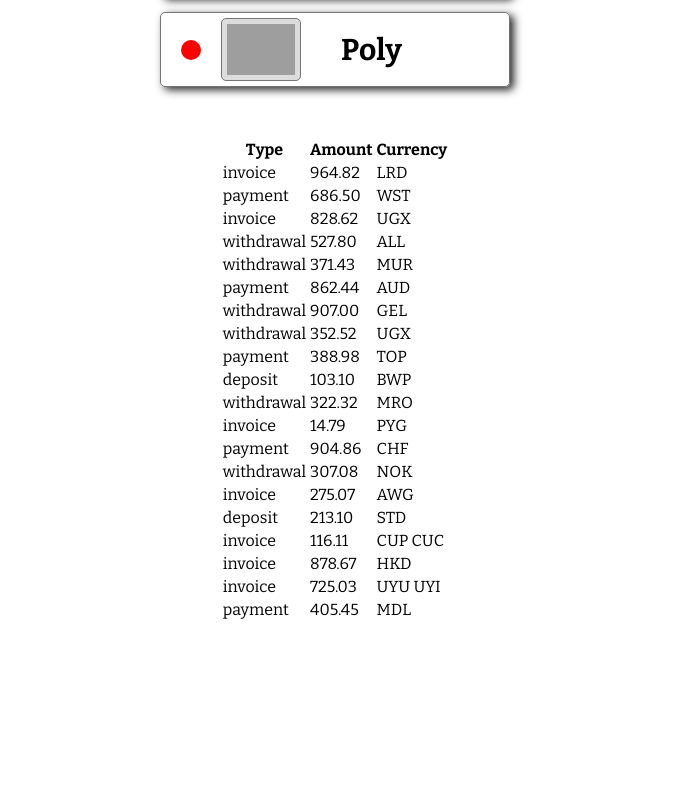
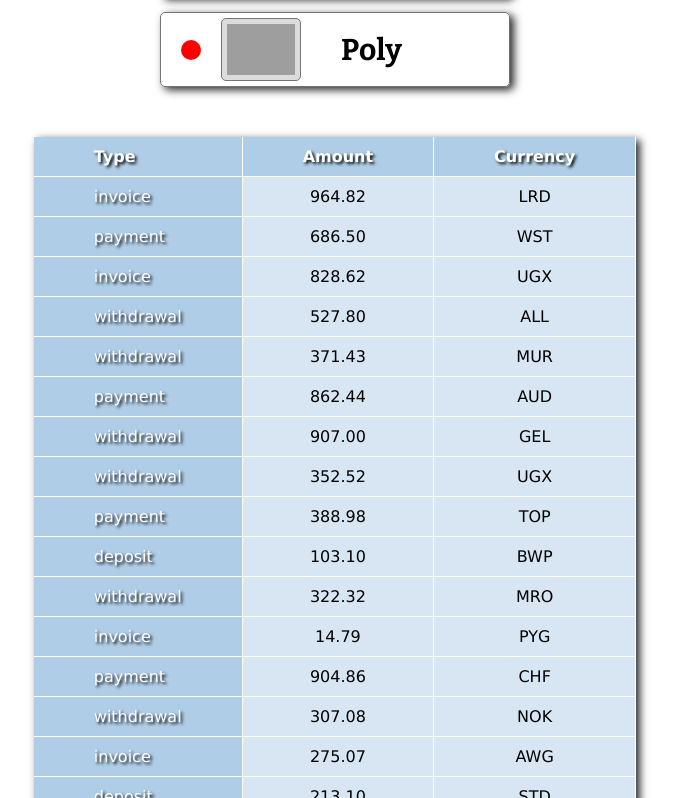
Before and after one commit to andysmokk/goit-react-hw-01-components, a React (Create React App) app: page / in a window 1280 px wide. Shown: the part 1082-1880 px from the top of the page, without its empty margins (305-982 px from the left). Before the commit the page ends 1704 px from the top, so only its background shows below. Built offline with nearby package versions, Linux system fonts and the light colour scheme; grey boxes are pictures that could not be loaded.

Commit message:
added final styles

```diff
--- a/src/components/TransactionHistory/TransactionHistory.js
+++ b/src/components/TransactionHistory/TransactionHistory.js
@@ -1,11 +1,12 @@
 import PropTypes from 'prop-types';
 import TransactionHistoryItem from './TransactionHistoryItem';
+import s from './TransactionHistory.module.css';
 
 function TransactionHistory({ items }) {
   console.log(items);
   return (
-    <section>
-      <table className="transaction-history">
+    <section className={s.TransactionHistory}>
+      <table>
         <thead>
           <tr>
             <th>Type</th>
--- /dev/null
+++ b/src/components/TransactionHistory/TransactionHistory.module.css
@@ -0,0 +1,37 @@
+.TransactionHistory {
+  margin-bottom: 50px;
+}
+
+table {
+  font-family: 'Lucida Sans Unicode', 'Lucida Grande', Sans-Serif;
+  font-size: 16px;
+  border-collapse: collapse;
+  text-align: center;
+  box-shadow: 4px 3px 8px 0px rgba(0, 0, 0, 0.84);
+  /* text-shadow: 1px 1px 3px rgb(12, 12, 12); */
+}
+
+th,
+td:first-child {
+  background: #afcde7;
+  color: white;
+  padding: 10px 60px;
+  text-shadow: 2px 2px 3px rgb(12, 12, 12);
+}
+
+th,
+td {
+  border-style: solid;
+  border-width: 0 1px 1px 0;
+  border-color: white;
+}
+
+td {
+  background: #d8e6f3;
+}
+
+th:first-child,
+td:first-child {
+  text-align: left;
+  text-shadow: 2px 2px 3px rgb(12, 12, 12);
+}
--- a/src/components/TransactionHistory/TransactionHistoryItem.js
+++ b/src/components/TransactionHistory/TransactionHistoryItem.js
@@ -1,5 +1,6 @@
+import s from './TransactionHistory.module.css';
+
 function TransactionHistoryItem({ item }) {
-  //   console.log(item);
   const { type, amount, currency } = item;
   return (
     <tr>
```
